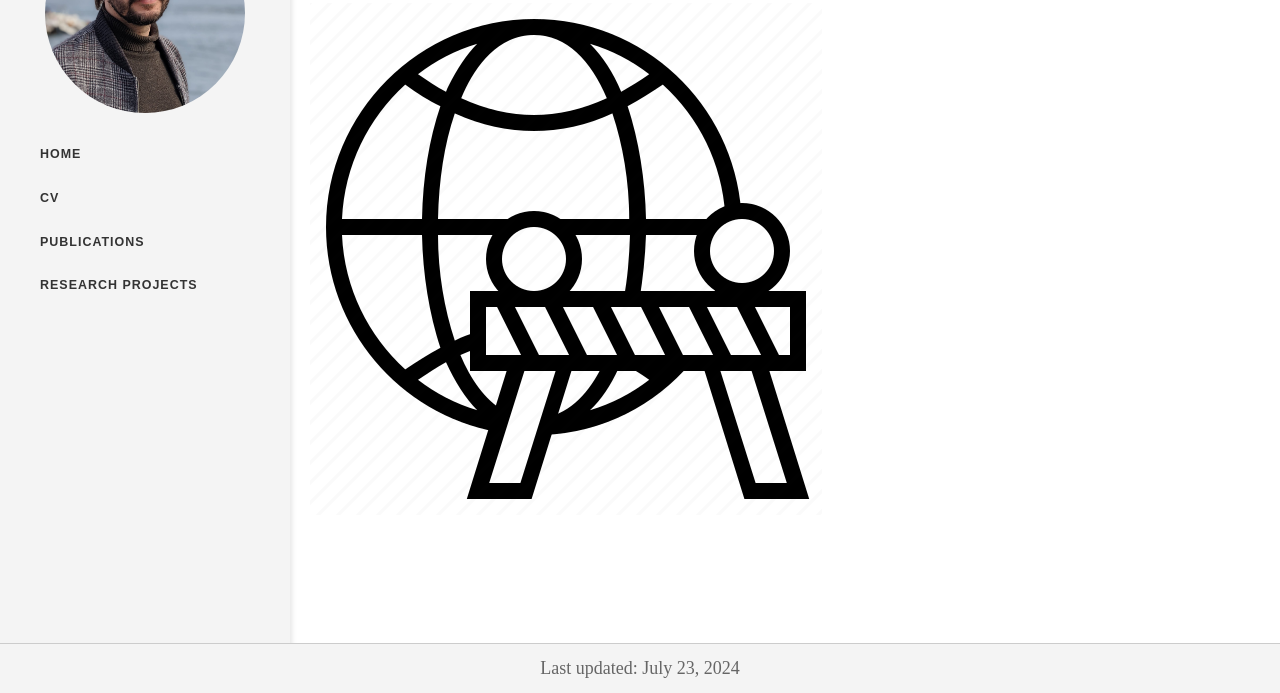
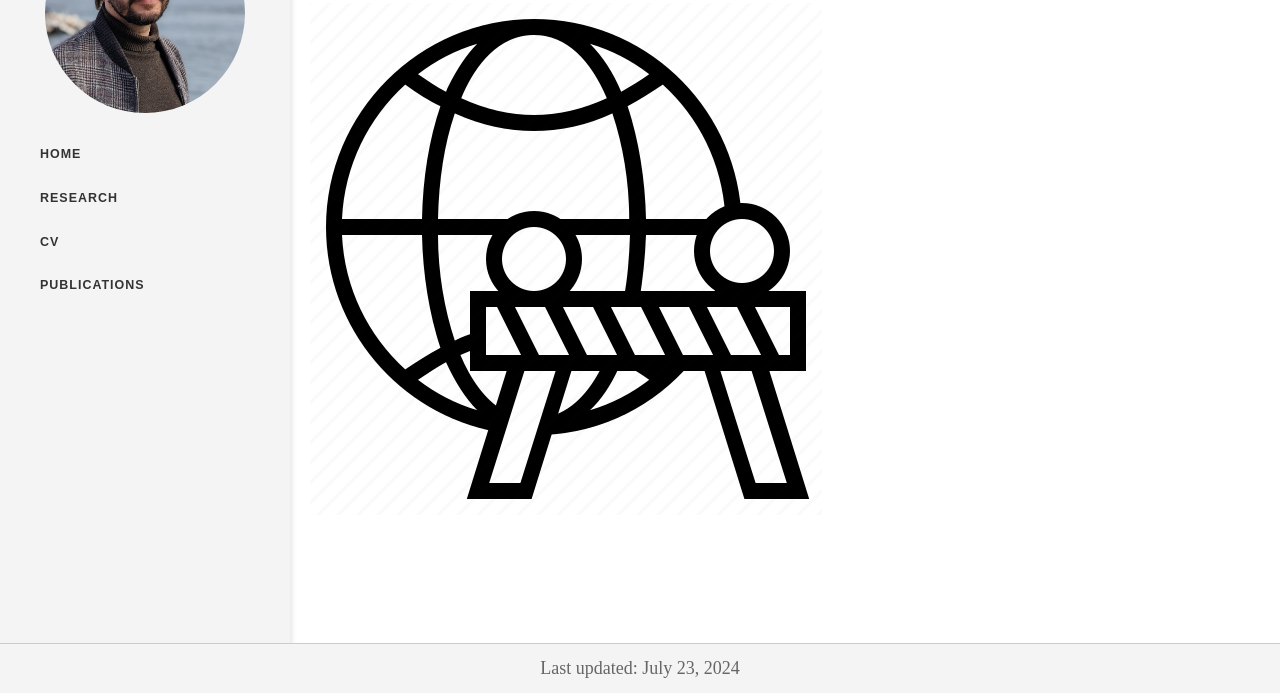
Before and after one commit to pcosme/pcosme.github.io, a plain HTML site: page research-projects.html in a window 1280 px wide. Shown: the part 107-800 px from the top of the page. Drawn offline with Linux system fonts and the light colour scheme.

Commit message:
Reorder and shorten sidebar navigation

```diff
--- a/research-projects.html
+++ b/research-projects.html
@@ -15,9 +15,9 @@
             <nav class="navigation">
                 <ul>
                     <li><a href="index.html">Home</a></li>
+                    <li><a href="research-projects.html">Research</a></li>
                     <li><a href="cv.html">CV</a></li>
                     <li><a href="publications.html">Publications</a></li>
-                    <li><a href="research-projects.html">Research Projects</a></li>
                 </ul>
             </nav>
         </div>
```
